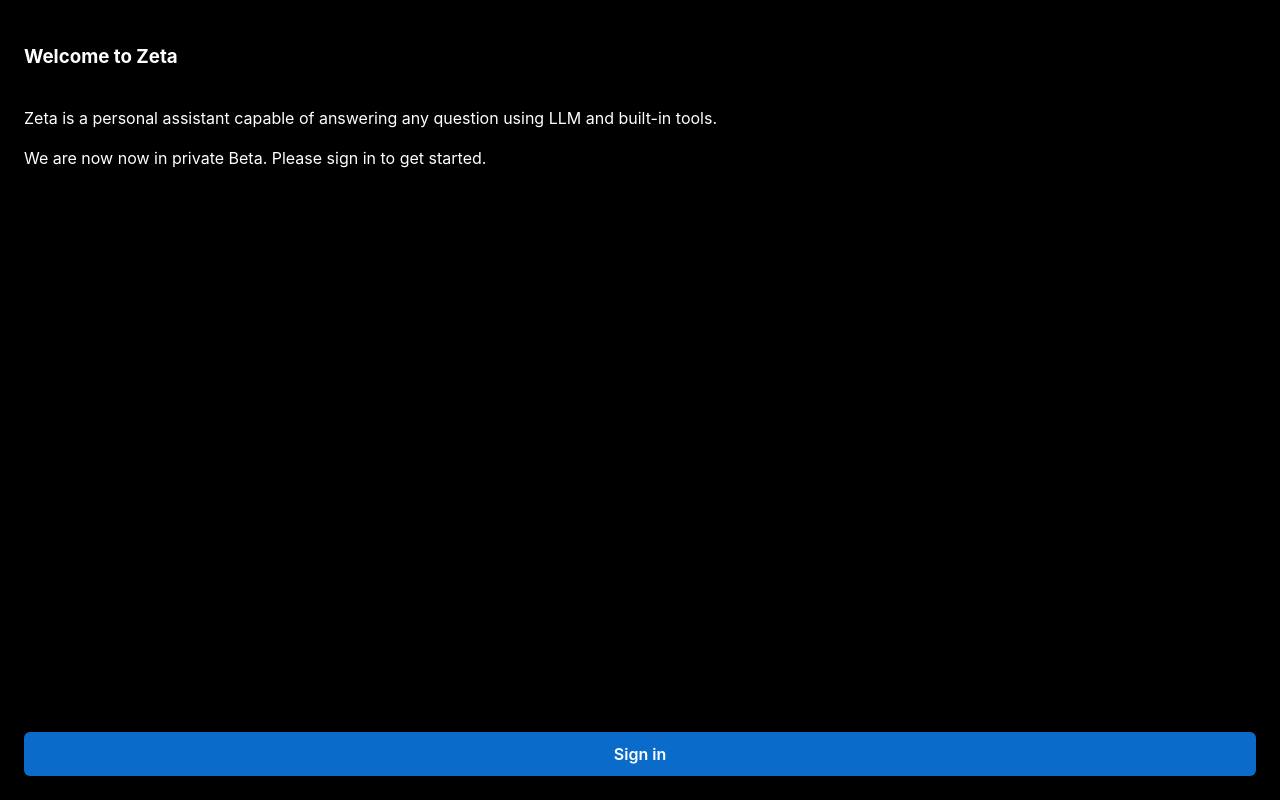
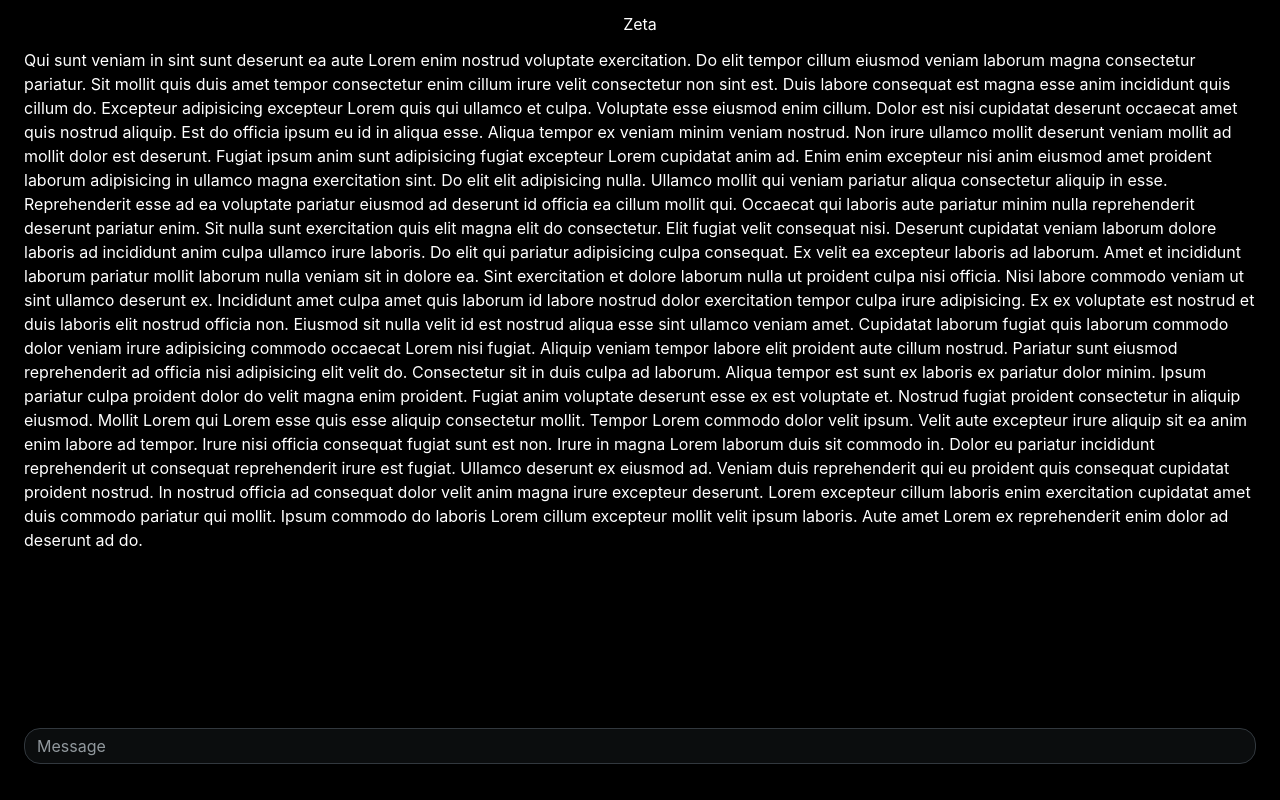
Before and after one commit to MagicCube/zeta, a Next.js app: page / in a window 1280 px wide. Built offline with nearby package versions, Linux system fonts and the light colour scheme.

Commit message:
feat: basic layout

```diff
--- /dev/null
+++ b/src/app/_components/_main/index.module.css
@@ -0,0 +1,41 @@
+.container {
+  display: flex;
+  flex-direction: column;
+  width: 100%;
+  padding-bottom: 28px;
+
+  &:focus-within {
+    padding-bottom: 0;
+  }
+}
+
+.header {
+  display: flex;
+  flex-shrink: 0;
+  align-items: center;
+  justify-content: center;
+  height: 48px;
+}
+
+.main {
+  display: flex;
+  flex-grow: 1;
+  flex-shrink: 0;
+  min-width: 0;
+  height: 10%;
+  padding: 0 var(--padding-xl);
+  overflow-y: auto;
+}
+
+.footer {
+  display: flex;
+  align-items: center;
+  justify-content: center;
+  flex-shrink: 0;
+  padding: var(--padding-sm) var(--padding-xl);
+}
+
+.input {
+  width: 100%;
+  border-radius: 16px !important;
+}
--- /dev/null
+++ b/src/app/_components/_main/index.tsx
@@ -0,0 +1,55 @@
+'use client';
+
+import Textarea from '@mui/joy/Textarea';
+import { useCallback, useEffect, useState } from 'react';
+
+import Lorem from '../lorem';
+
+import styles from './index.module.css';
+
+export default function Main() {
+  const [hacking, setHacking] = useState(false);
+  const [height, setHeight] = useState(window.visualViewport?.height);
+  const handleResize = useCallback(() => {
+    const height = window.visualViewport?.height;
+    if (height) {
+      setHeight(height);
+    }
+  }, []);
+  useEffect(() => {
+    window.visualViewport?.addEventListener('resize', handleResize);
+    return () => {
+      window.visualViewport?.removeEventListener('resize', handleResize);
+    };
+  }, [handleResize]);
+  return (
+    <div
+      className={styles.container}
+      style={{
+        height,
+      }}
+    >
+      <header className={styles.header}>Zeta</header>
+      <main className={styles.main}>
+        <Lorem />
+      </main>
+      <footer className={styles.footer}>
+        <Textarea
+          id="abc"
+          className={styles.input}
+          placeholder="Message"
+          style={{
+            top: hacking ? -200 : undefined,
+            position: hacking ? 'fixed' : undefined,
+          }}
+          onMouseDown={() => {
+            setHacking(true);
+            setTimeout(() => {
+              setHacking(false);
+            }, 0);
+          }}
+        />
+      </footer>
+    </div>
+  );
+}
--- /dev/null
+++ b/src/app/_components/lorem/index.module.css
@@ -0,0 +1,3 @@
+.container {
+  display: flex;
+}
--- /dev/null
+++ b/src/app/_components/lorem/index.tsx
@@ -0,0 +1,57 @@
+'use client';
+
+import cn from 'classnames';
+
+import styles from './index.module.css';
+
+export default function Lorem({ className }: { className?: string }) {
+  return (
+    <div className={cn(styles.container, className)}>
+      Qui sunt veniam in sint sunt deserunt ea aute Lorem enim nostrud voluptate
+      exercitation. Do elit tempor cillum eiusmod veniam laborum magna
+      consectetur pariatur. Sit mollit quis duis amet tempor consectetur enim
+      cillum irure velit consectetur non sint est. Duis labore consequat est
+      magna esse anim incididunt quis cillum do. Excepteur adipisicing excepteur
+      Lorem quis qui ullamco et culpa. Voluptate esse eiusmod enim cillum. Dolor
+      est nisi cupidatat deserunt occaecat amet quis nostrud aliquip. Est do
+      officia ipsum eu id in aliqua esse. Aliqua tempor ex veniam minim veniam
+      nostrud. Non irure ullamco mollit deserunt veniam mollit ad mollit dolor
+      est deserunt. Fugiat ipsum anim sunt adipisicing fugiat excepteur Lorem
+      cupidatat anim ad. Enim enim excepteur nisi anim eiusmod amet proident
+      laborum adipisicing in ullamco magna exercitation sint. Do elit elit
+      adipisicing nulla. Ullamco mollit qui veniam pariatur aliqua consectetur
+      aliquip in esse. Reprehenderit esse ad ea voluptate pariatur eiusmod ad
+      deserunt id officia ea cillum mollit qui. Occaecat qui laboris aute
+      pariatur minim nulla reprehenderit deserunt pariatur enim. Sit nulla sunt
+      exercitation quis elit magna elit do consectetur. Elit fugiat velit
+      consequat nisi. Deserunt cupidatat veniam laborum dolore laboris ad
+      incididunt anim culpa ullamco irure laboris. Do elit qui pariatur
+      adipisicing culpa consequat. Ex velit ea excepteur laboris ad laborum.
+      Amet et incididunt laborum pariatur mollit laborum nulla veniam sit in
+      dolore ea. Sint exercitation et dolore laborum nulla ut proident culpa
+      nisi officia. Nisi labore commodo veniam ut sint ullamco deserunt ex.
+      Incididunt amet culpa amet quis laborum id labore nostrud dolor
+      exercitation tempor culpa irure adipisicing. Ex ex voluptate est nostrud
+      et duis laboris elit nostrud officia non. Eiusmod sit nulla velit id est
+      nostrud aliqua esse sint ullamco veniam amet. Cupidatat laborum fugiat
+      quis laborum commodo dolor veniam irure adipisicing commodo occaecat Lorem
+      nisi fugiat. Aliquip veniam tempor labore elit proident aute cillum
+      nostrud. Pariatur sunt eiusmod reprehenderit ad officia nisi adipisicing
+      elit velit do. Consectetur sit in duis culpa ad laborum. Aliqua tempor est
+      sunt ex laboris ex pariatur dolor minim. Ipsum pariatur culpa proident
+      dolor do velit magna enim proident. Fugiat anim voluptate deserunt esse ex
+      est voluptate et. Nostrud fugiat proident consectetur in aliquip eiusmod.
+      Mollit Lorem qui Lorem esse quis esse aliquip consectetur mollit. Tempor
+      Lorem commodo dolor velit ipsum. Velit aute excepteur irure aliquip sit ea
+      anim enim labore ad tempor. Irure nisi officia consequat fugiat sunt est
+      non. Irure in magna Lorem laborum duis sit commodo in. Dolor eu pariatur
+      incididunt reprehenderit ut consequat reprehenderit irure est fugiat.
+      Ullamco deserunt ex eiusmod ad. Veniam duis reprehenderit qui eu proident
+      quis consequat cupidatat proident nostrud. In nostrud officia ad consequat
+      dolor velit anim magna irure excepteur deserunt. Lorem excepteur cillum
+      laboris enim exercitation cupidatat amet duis commodo pariatur qui mollit.
+      Ipsum commodo do laboris Lorem cillum excepteur mollit velit ipsum
+      laboris. Aute amet Lorem ex reprehenderit enim dolor ad deserunt ad do.
+    </div>
+  );
+}
--- /dev/null
+++ b/src/app/_components/not-signed-in/index.module.css
@@ -0,0 +1,24 @@
+.container {
+  display: flex;
+  flex-direction: column;
+  width: 100%;
+  height: 100%;
+  padding: 50% var(--padding-xl) 0 var(--padding-xl);
+}
+
+.header {
+  display: flex;
+  flex-shrink: 0;
+}
+
+.main {
+  display: flex;
+  flex-direction: column;
+  flex-grow: 1;
+  min-width: 0;
+}
+
+.footer {
+  display: flex;
+  flex-shrink: 0;
+}
--- a/src/app/layout.tsx
+++ b/src/app/layout.tsx
@@ -16,14 +16,6 @@ export default function RootLayout({
     <html lang="en">
       <head>
         <title>Zeta</title>
-        <meta charSet="utf-8" />
-        <meta
-          name="description"
-          content="A chatbot capable of answering any question using built-in tools."
-        />
-        <meta name="viewport" content="width=device-width, initial-scale=1" />
-        <meta name="apple-mobile-web-app-capable" content="yes" />
-        <meta name="apple-mobile-web-app-status-bar-style" content="black" />
       </head>
       <body>
         <CssVarsProvider defaultMode="dark" theme={theme}>
--- a/src/app/page.tsx
+++ b/src/app/page.tsx
@@ -1,25 +1,19 @@
-import { Button } from '@mui/joy';
+import Main from './_components/_main';
 
-import styles from './styles/page.module.css';
+export const metadata = {
+  appleWebApp: {
+    appCapable: 'yes',
+    statusBarStyle: 'black-translucent',
+  },
+};
 
-export default function Page() {
-  return (
-    <div className={styles.container}>
-      <header className={styles.header}>
-        <h3>Welcome to Zeta</h3>
-      </header>
-      <main className={styles.main}>
-        <p>
-          Zeta is a personal assistant capable of answering any question using
-          LLM and built-in tools.
-        </p>
-        <p>We are now now in private Beta. Please sign in to get started.</p>
-      </main>
-      <footer className={styles.footer}>
-        <Button component="a" fullWidth size="lg" href="/api/auth/signin">
-          Sign in
-        </Button>
-      </footer>
-    </div>
-  );
+export const viewport = {
+  initialScale: 1,
+  minimumScale: 1,
+  maximumScale: 1,
+  width: 'device-width',
+};
+
+export default async function Page() {
+  return <Main />;
 }
--- a/src/app/styles/globals.css
+++ b/src/app/styles/globals.css
@@ -2,10 +2,12 @@
 
 html,
 body {
-  padding: 0;
-  margin: 0;
   width: 100%;
   height: 100%;
+  margin: 0;
+  padding: 0;
+  overflow: hidden;
+  overscroll-behavior: none;
 }
 
 * {
--- a/src/app/styles/page.module.css
+++ /dev/null
@@ -1,15 +0,0 @@
-.container {
-  display: flex;
-  flex-direction: column;
-  width: 100%;
-  height: 100%;
-  padding: 24px;
-}
-
-.main {
-  flex-grow: 1;
-  min-height: 0;
-}
-
-.footer {
-}
--- a/src/app/styles/variables.css
+++ b/src/app/styles/variables.css
@@ -1,2 +1,7 @@
 :root {
+  --padding-xs: 4px;
+  --padding-sm: 8px;
+  --padding-md: 12px;
+  --padding-lg: 16px;
+  --padding-xl: 24px;
 }
```
Also changed, not shown: src/app/_components/not-signed-in/index.tsx (added, +25 -0 lines).
